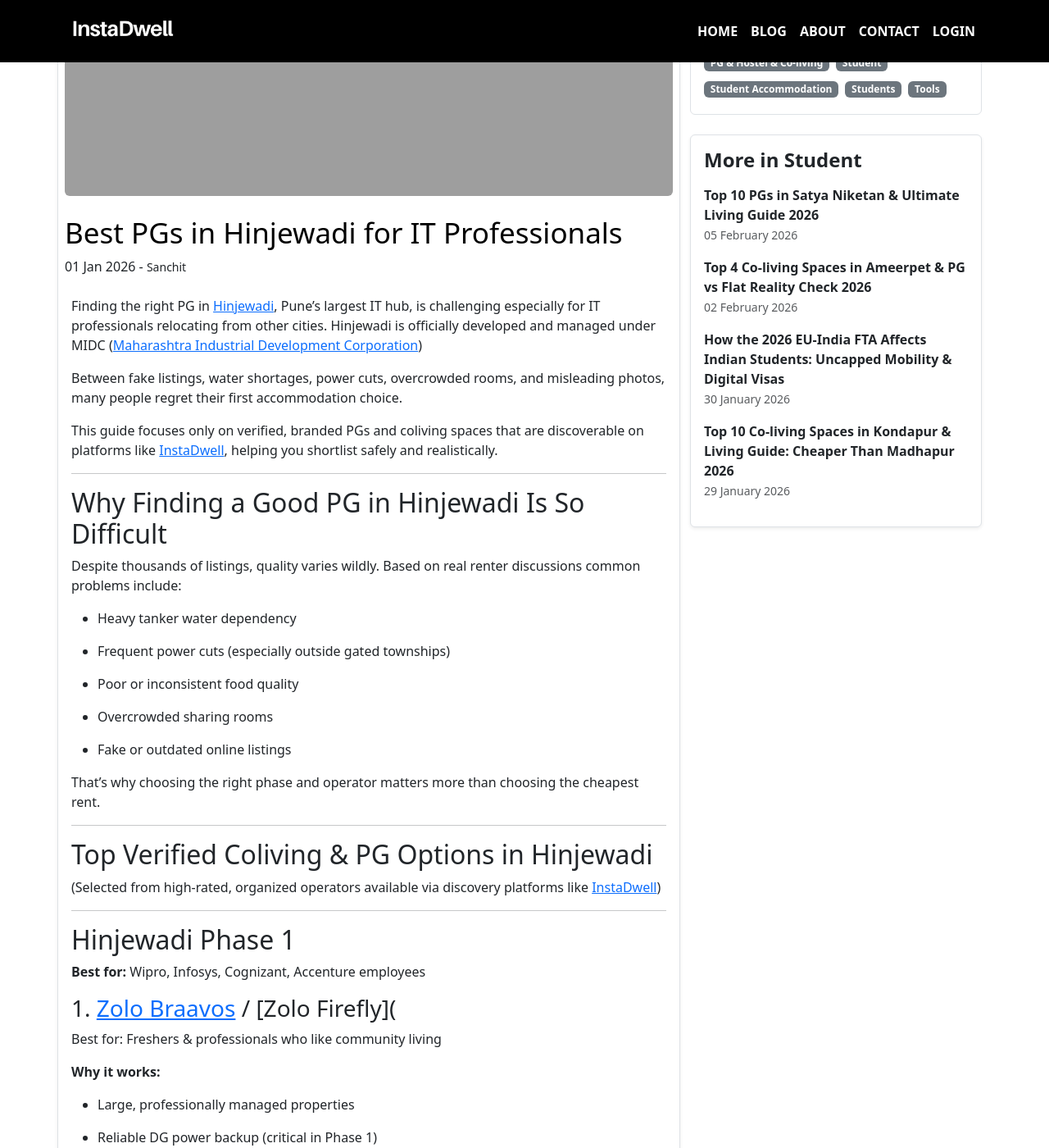
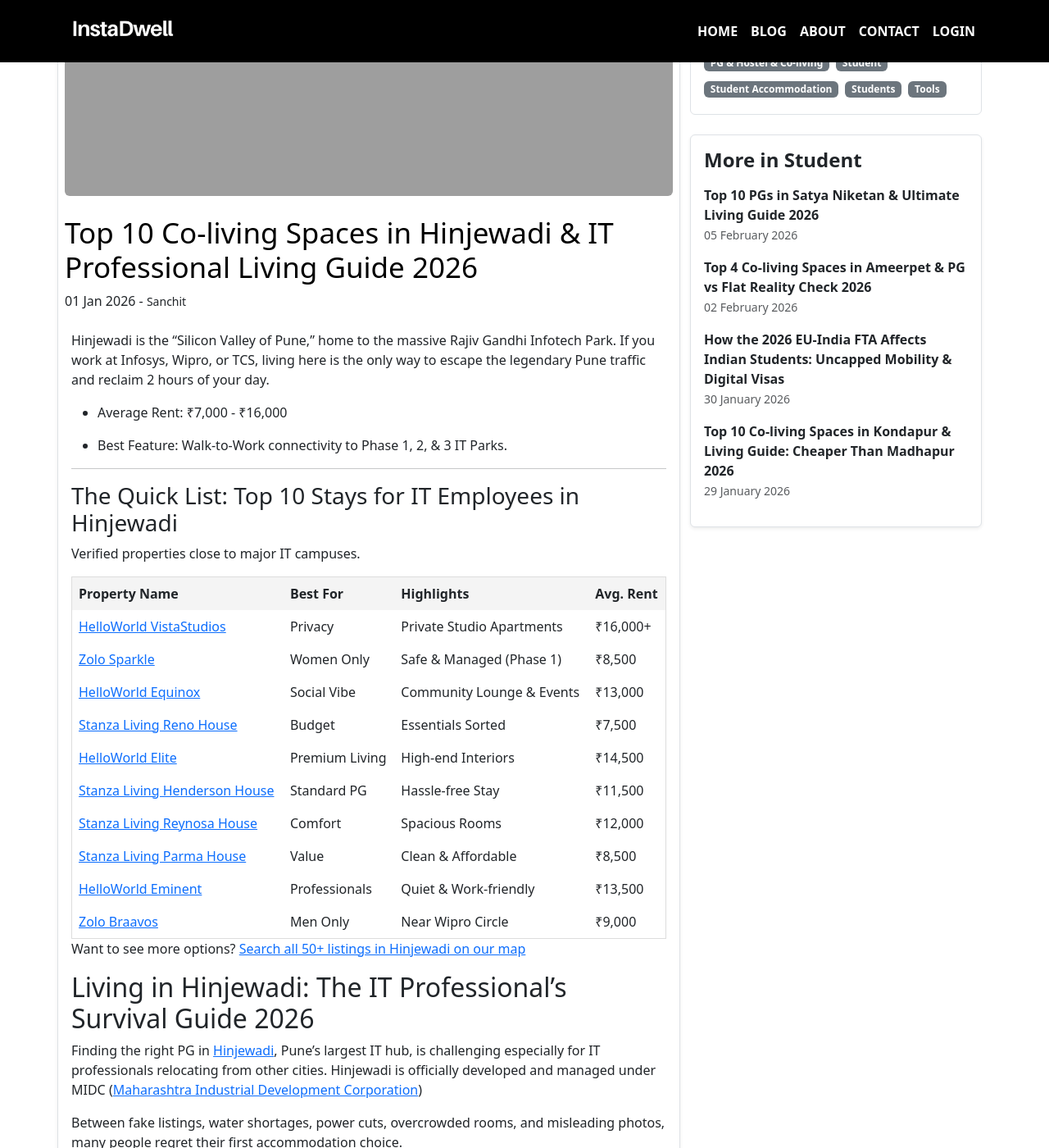
Before and after one commit to instadw/instadwell-blog, a Jekyll site: the page built from _posts/2025-12-29-top-10-co-living-spaces-in-hinjewadi-and-it-professional-living-guide-2026.md, in a window 1280 px wide and 1400 px high, scrolled down 423 px. Shown: the whole window at 82% size. Built offline with Jekyll 4.4.1, drawn with Linux system fonts in a browser that asks for light colours.

Commit message:
Update and rename 2025-12-29-best-pgs-in-hinjewadi-for-it-professionals.md to 2025-12-29-top-10-co-living-spaces-in-hinjewadi-and-it-professional-living-guide-2026.md

```diff
--- a/_posts/2025-12-29-best-pgs-in-hinjewadi-for-it-professionals.md
+++ b/_posts/2025-12-29-top-10-co-living-spaces-in-hinjewadi-and-it-professional-living-guide-2026.md
@@ -1,7 +1,7 @@
 ---
-title: "Best PGs in Hinjewadi for IT Professionals"
-description: "Discover the best PGs in Hinjewadi for IT professionals with comfortable stays, modern amenities, and ideal proximity to work hubs at competitive rents."
-image: "/assets/images/best-pgs-in-hinjewadi-for-it-professionals.webp"
+title: "Top 10 Co-living Spaces in Hinjewadi & IT Professional Living Guide 2026"
+description: "Work in Hinjewadi IT Park? Compare the Top 10 Co-living Spaces in Hinjewadi (Phase 1, 2 & 3) Discover commute hacks to beat the traffic."
+image: "/assets/images/top-10-co-living-spaces-in-hinjewadi-and-it-professional-living-guide-2026.webp"
 layout: post
 permalink: /:title
 author: Sanchit
@@ -9,7 +9,35 @@
 date: 2026-1-1T09:14:00.000+05:30
 ---
 
+Hinjewadi is the "Silicon Valley of Pune," home to the massive Rajiv Gandhi Infotech Park. If you work at Infosys, Wipro, or TCS, living here is the only way to escape the legendary Pune traffic and reclaim 2 hours of your day.
 
+-   Average Rent: ₹7,000 - ₹16,000
+
+-   Best Feature: Walk-to-Work connectivity to Phase 1, 2, & 3 IT Parks.
+
+
+----------
+
+### The Quick List: Top 10 Stays for IT Employees in Hinjewadi
+
+Verified properties close to major IT campuses.
+
+| **Property Name**                                                                         | **Best For**   | **Highlights**            | **Avg. Rent** |
+| ----------------------------------------------------------------------------------------- | -------------- | ------------------------- | ------------- |
+| [HelloWorld VistaStudios](https://instadwell.com/properties/3363-helloworld-vistastudios) | Privacy        | Private Studio Apartments | ₹16,000+      |
+| [Zolo Sparkle](https://instadwell.com/properties/2461-zolo-sparkle)                       | Women Only     | Safe & Managed (Phase 1)  | ₹8,500        |
+| [HelloWorld Equinox](https://instadwell.com/properties/3357-helloworld-equinox)           | Social Vibe    | Community Lounge & Events | ₹13,000       |
+| [Stanza Living Reno House](https://instadwell.com/properties/2888-reno-house)             | Budget         | Essentials Sorted         | ₹7,500        |
+| [HelloWorld Elite](https://instadwell.com/properties/3362-helloworld-elite)               | Premium Living | High-end Interiors        | ₹14,500       |
+| [Stanza Living Henderson House](https://instadwell.com/properties/2929-henderson-house)   | Standard PG    | Hassle-free Stay          | ₹11,500       |
+| [Stanza Living Reynosa House](https://instadwell.com/properties/2963-reynosa-house)       | Comfort        | Spacious Rooms            | ₹12,000       |
+| [Stanza Living Parma House](https://instadwell.com/properties/2878-parma-house)           | Value          | Clean & Affordable        | ₹8,500        |
+| [HelloWorld Eminent](https://instadwell.com/properties/3359-helloworld-eminent)           | Professionals  | Quiet & Work-friendly     | ₹13,500       |
+| [Zolo Braavos](https://instadwell.com/properties/2456-zolo-braavos)                       | Men Only       | Near Wipro Circle         | ₹9,000        |
+
+Want to see more options? [Search all 50+ listings in Hinjewadi on our map](https://instadwell.com/search?lat=18.5912716&lng=73.73890899999999&location=Hinjawadi%2C+Pune%2C+Pimpri-Chinchwad%2C+Maharashtra%2C+India&city=Pune&country=India&page=1)
+
+## Living in Hinjewadi: The IT Professional’s Survival Guide 2026
 Finding the right PG in [Hinjewadi](https://instadwell.com/search?lat=18.5912716&lng=73.73890899999999&location=Hinjawadi%2C%20Pune%2C%20Pimpri-Chinchwad%2C%20Maharashtra%2C%20India&city=Pune&country=India), Pune’s largest IT hub, is challenging especially for IT professionals relocating from other cities. Hinjewadi is officially developed and managed under MIDC ([Maharashtra Industrial Development Corporation](https://www.midcindia.org/))
 
 
```
